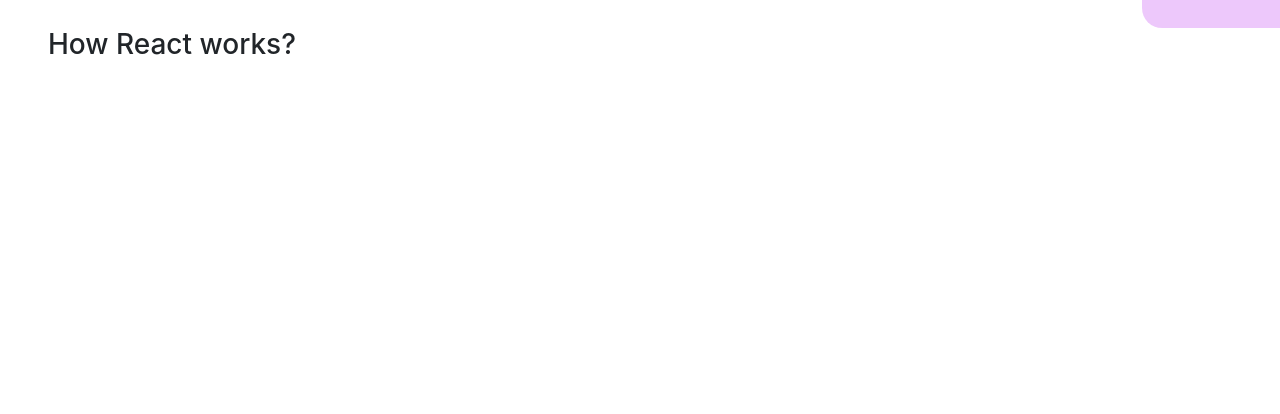
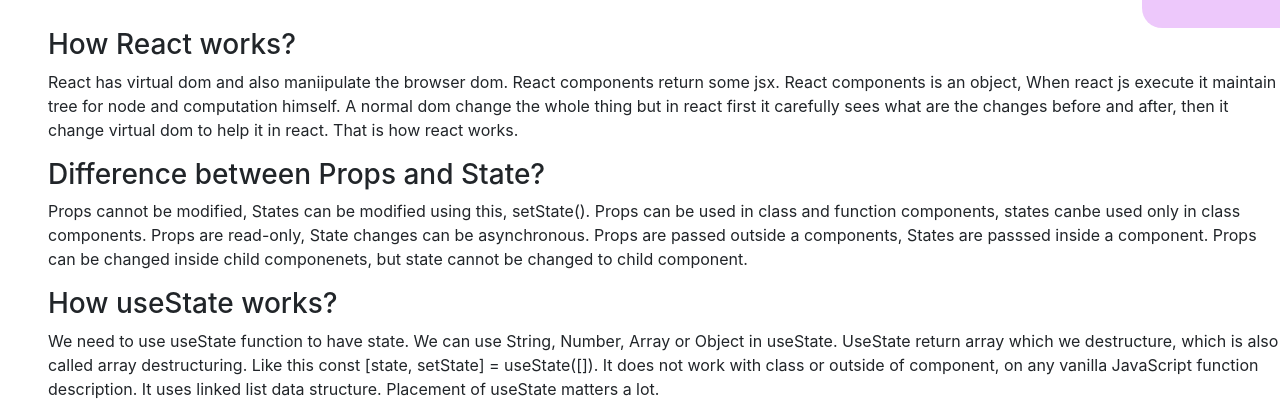
Before and after one commit to Aasifur-Rahman/Camera-cart-Lucky-one, a React (Create React App) app: page / in a window 1280 px wide. Shown: the part 1712-2126 px from the top of the page. Before the commit the page ends 1790 px from the top, so only its background shows below. Built offline with nearby package versions, Linux system fonts and the light colour scheme.

Commit message:
everything is complete

```diff
--- a/src/Components/Questions/Questions.js
+++ b/src/Components/Questions/Questions.js
@@ -4,7 +4,12 @@
     return (
         <div>
             <h3 className='ms-5'>How React works?</h3>
-            <p></p>
+            <p className='ms-5'>React has virtual dom and also maniipulate the browser dom. React components return some jsx. React components is an object, When react js execute it maintain tree for node and computation himself. A normal dom change the whole thing but in react first it carefully sees what are the changes before and after, then it change virtual dom to help it in react. That is how react works.</p>
+            <h3 className='ms-5 mt-3'>Difference between Props and State?</h3>
+            <p className='ms-5'>Props cannot be modified, States can be modified using this, setState(). Props can be used in class and function components, states canbe used only in class components. Props are read-only, State changes can be asynchronous. Props are passed outside a components, States are passsed inside a component. Props can be changed inside child componenets, but state cannot be changed to child component.</p>
+
+            <h3 className='ms-5 mt-3'>How useState works?</h3>
+            <p className='ms-5'>We need to use useState function to have state. We can use String, Number, Array or Object in useState. UseState return array which we destructure, which is also called array destructuring. Like this const [state, setState] = useState([]). It does not work with class or outside of component, on any vanilla JavaScript function description. It uses linked list data structure. Placement of useState matters a lot.</p>
         </div>
     );
 };
```
Also changed, not shown: 1 other file (tests, documents, lock files or other folders).
